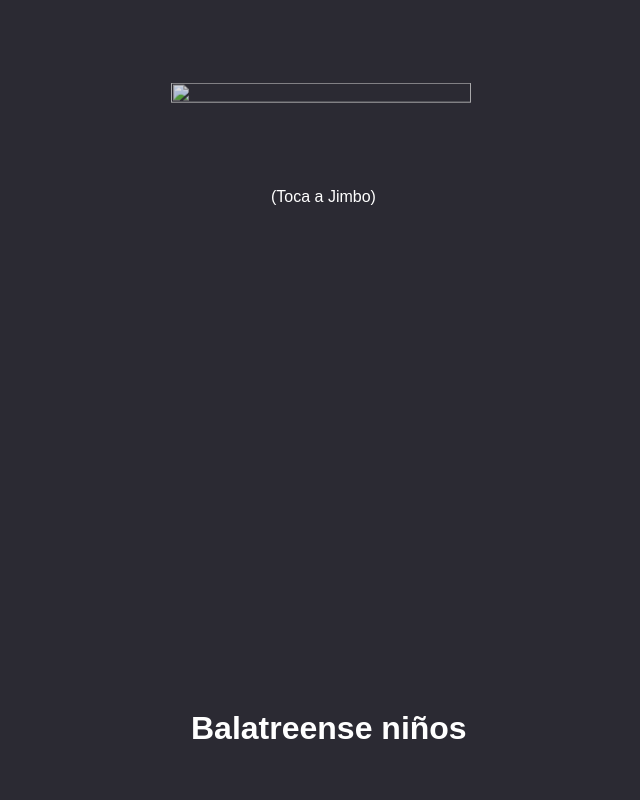
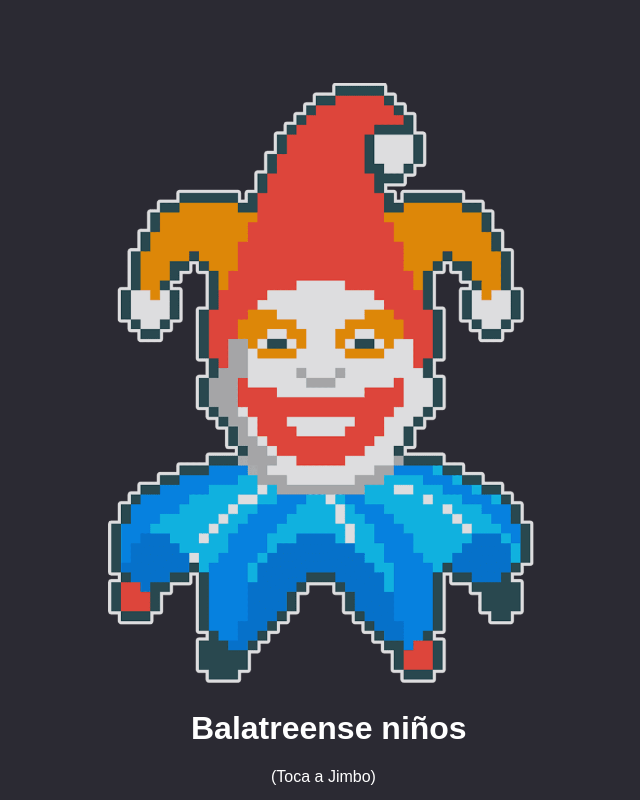
Before and after one commit to Dayerson16/sigmaboys, a plain HTML site: page index.html in a window 1280 px wide. Shown: the top 800 px of the page, without its empty margins (319-959 px from the left). Drawn offline with Linux system fonts and the light colour scheme; files whose address does not match are found by name.

Commit message:
Update index.html

```diff
--- a/index.html
+++ b/index.html
@@ -6,7 +6,7 @@
         <link rel="stylesheet" href="style.css">
         <div class="cuadro">
         <a href="https://www.playbalatro.com/">
-        <img src="img\imagen.png" class="imagen-animada">
+        <img src="C:\Users\Usuario\Desktop\Nueva carpeta\img\imagen.png" class="imagen-animada">
         </a>
         </div>
     </head>
```
